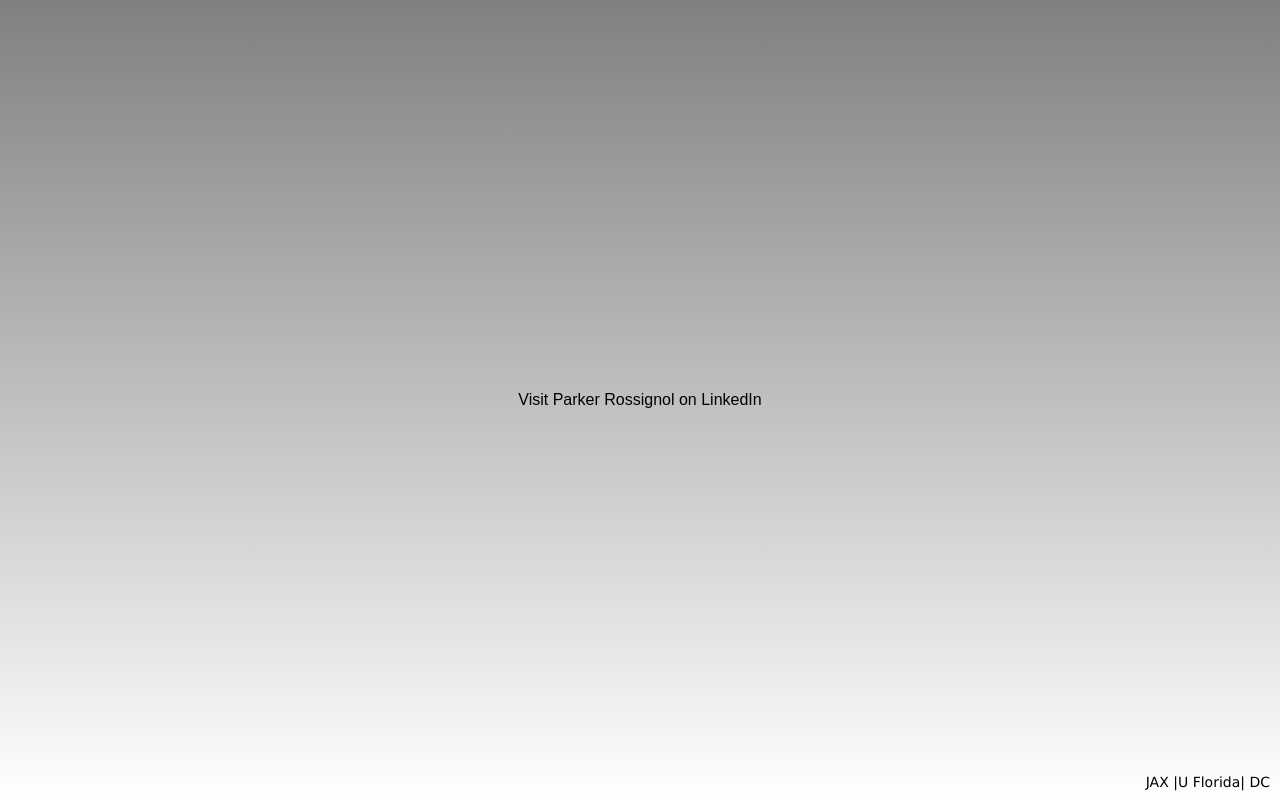
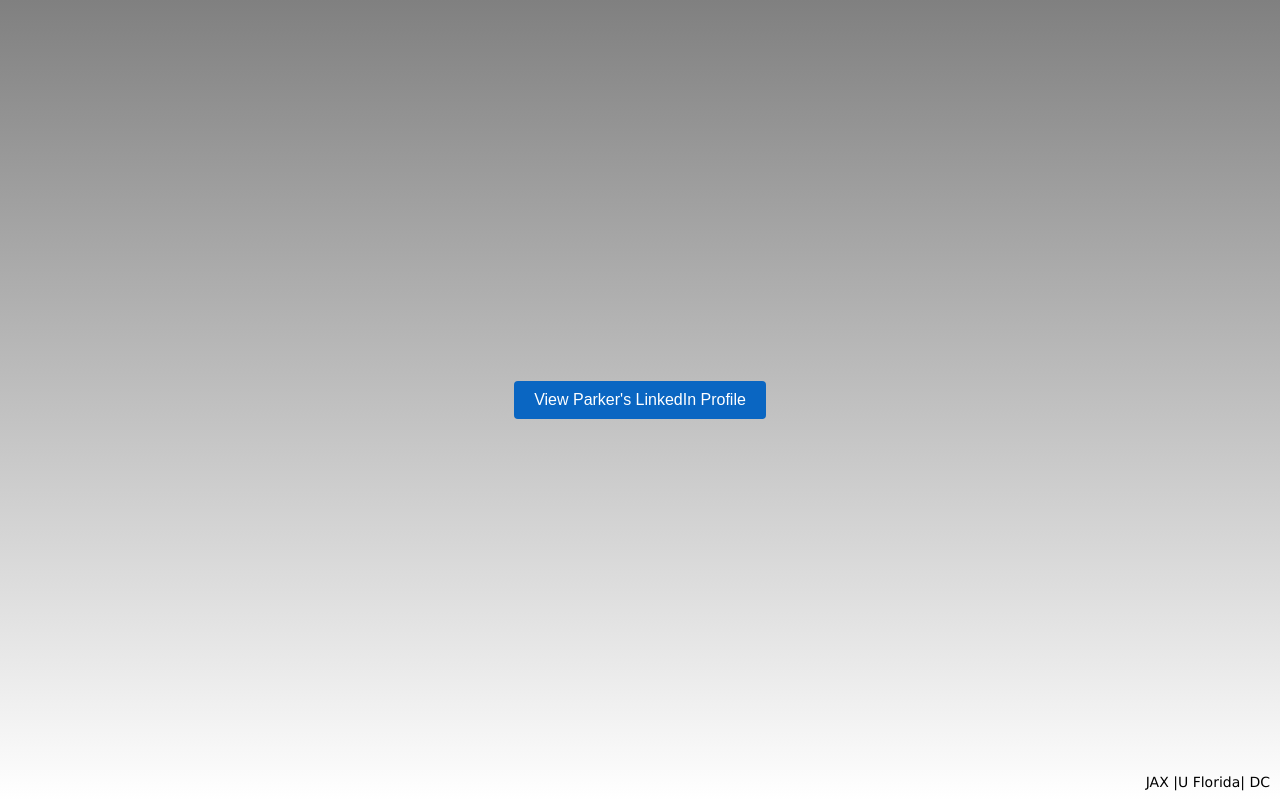
Before and after one commit to parkerrossignol/parker-website, a plain HTML site: page index.html in a window 1280 px wide. Drawn offline with Linux system fonts and the light colour scheme.

Commit message:
Update index.html

```diff
--- a/index.html
+++ b/index.html
@@ -87,8 +87,31 @@
     }
   </style>
 
-  <!-- LinkedIn Badge SDK -->
+  <!-- LinkedIn Badge SDK with fallback -->
   <script src="https://platform.linkedin.com/badges/js/profile.js" async defer></script>
+  <script>
+    // Function to check if LinkedIn SDK loaded successfully
+    function checkLinkedInBadge() {
+      setTimeout(function() {
+        const badge = document.querySelector('.badge-base');
+        if (!badge || !badge.innerHTML.trim()) {
+          // If badge didn't load, create fallback link
+          const fallbackHTML = `
+            <a href="https://www.linkedin.com/in/parkerrossignol" target="_blank"
+               style="display: inline-block; background: #0A66C2; color: white;
+                      padding: 10px 20px; border-radius: 4px; text-decoration: none;
+                      font-family: Arial, sans-serif;">
+              View Parker's LinkedIn Profile
+            </a>
+          `;
+          document.querySelector('.badge-container').innerHTML = fallbackHTML;
+        }
+      }, 3000); // Check after 3 seconds
+    }
+
+    // Call the check function when window loads
+    window.addEventListener('load', checkLinkedInBadge);
+  </script>
 
   <!-- JavaScript to handle the loading screen timeout -->
   <script>
@@ -98,14 +121,6 @@
         document.getElementById("loading-overlay").style.display = "none";
         document.getElementById("main-content").style.display = "flex";
       }, 2000); // 2000ms = 2 seconds
-
-      // Check if the LinkedIn badge loaded, and show a fallback if not
-      const badge = document.querySelector('.LI-profile-badge');
-      const fallback = document.querySelector('#badge-fallback');
-      if (badge && badge.offsetHeight === 0) {
-        fallback.style.display = 'block';
-        badge.style.display = 'none';
-      }
     });
   </script>
 </head>
@@ -127,12 +142,6 @@
            data-vanity="parkerrossignol"
            data-version="v1">
       </div>
-      <!-- Fallback for LinkedIn Badge -->
-      <div id="badge-fallback" style="display: none; font-family: Arial, sans-serif; font-size: 16px;">
-        <a href="https://www.linkedin.com/in/parkerrossignol" target="_blank" style="text-decoration: none; color: black;">
-          Visit Parker Rossignol on LinkedIn
-        </a>
-      </div>
     </div>
 
     <!-- Bottom-right corner text with crocodile hover effect -->
```
